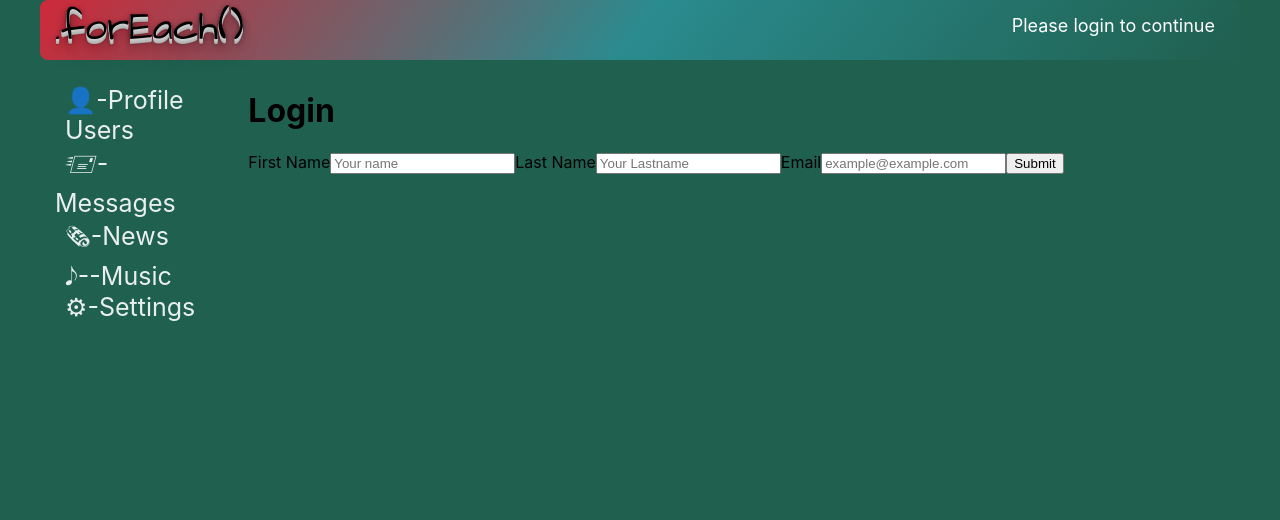
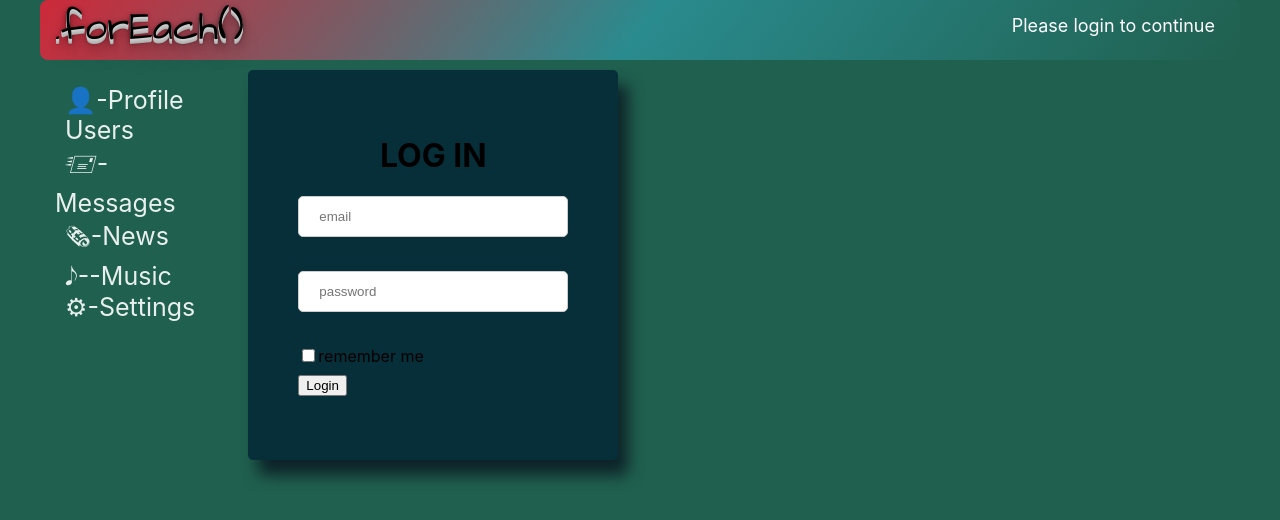
Before and after one commit to VladKravets/socialNet, a React (Create React App) app: page /login in a window 1280 px wide. Shown: the top 520 px of the page. Built offline with nearby package versions, Linux system fonts and the light colour scheme; no server answers.

Commit message:
added login functional

```diff
--- a/src/API/Api.ts
+++ b/src/API/Api.ts
@@ -34,6 +34,12 @@ export const authAPI = {
             .then(responce => {
                 return responce.data
             })
+    },
+    login(email: string, password: string, rememberMe: boolean) {
+        return instance.post('auth/login', {email, password, rememberMe: false});
+    },
+    logout() {
+        return instance.delete('auth/login');
     }
 
 }
--- a/src/App.tsx
+++ b/src/App.tsx
@@ -6,7 +6,7 @@ import DialogsContainer from "./components/Dialogs/DialogsContainer";
 import {Music} from "./components/Music";
 import {News} from "./components/News/News";
 import {Settings} from "./components/Settings";
-import {Login} from "./components/Login/Login";
+import Login from "./components/Login/Login";
 import UsersContainer from "./components/Users/UsersContainer";
 import ProfileContainer from "./components/Profile/ProfileContainer";
 import HeaderContainer from "./components/Header/HeaderContainer";
--- a/src/Redux/auth-reducer.ts
+++ b/src/Redux/auth-reducer.ts
@@ -1,61 +1,82 @@
 import {authAPI} from "../API/Api";
 import {ThunkAction} from "redux-thunk";
-import {Dispatch} from "redux";
 
-export const SET_USER_DATA = 'SET-USER-DATA';
 
-export type AuthDataStateType = {
-    userId: number | null
+const SET_USER_DATA = 'SET-USER-DATA';
+
+export type AuthDataType = {
+    id: number | null
     email: string | null
     login: string | null
     isAuth: boolean
 }
+export type AuthResponseType = {
+    resultCode: number
+    messages: Array<string>
+    data: {
+        id: number
+        email: string
+        login: string
+    }
+}
+export type LoginResponseType = {
+    resultCode: number
+    messages: Array<string>
+    data: {
+        userId: number
+    }
+}
 
-// export type AuthResponseType = {
-//     resultCode: number
-//     messages: Array<string>
-//     data: {
-//         id: number
-//         email: string
-//         login: string
-//     }
-// }
-
-const initialUsers: AuthDataStateType = {
-    userId: null,
+const initialUsers: AuthDataType = {
+    id: null,
     email: null,
     login: null,
     isAuth: false
 }
 
-export const authReducer = (state = initialUsers, action: AuthReducerActionType): AuthDataStateType => {
+export const authReducer = (state = initialUsers, action: AuthReducerActionType): AuthDataType => {
     switch (action.type) {
         case SET_USER_DATA:
-            return ({
-                ...state,
-                ...action.data,
-                isAuth: true
-            })
+            return {...state, ...action.data}
         default:
             return state;
     }
 }
 export type AuthReducerActionType = ReturnType<typeof setUserDataAC>
 
-export const setUserDataAC = (userId: number, email: string, login: string) => ({
+// ACTION CREATORS
+export const setUserDataAC = (id: number | null, email: string | null, login: string | null, isAuth: boolean) => ({
     type: SET_USER_DATA,
-    data: {userId, email, login}
+    data: {id, email, login, isAuth}
 } as const);
-export type ThunkUsersType = ThunkAction<void, AuthDataStateType, unknown, AuthReducerActionType>
 
-export const getAuthUserDataTC = (): ThunkUsersType => {
-    return (dispatch: Dispatch) => {
-        authAPI.authGet()
-            .then((data) => {
-                if (data.resultCode === 0) {
-                    let {id, login, email} = data.data
-                    dispatch(setUserDataAC(id, email, login))
-                }
-            })
+
+export type ThunkAuthType = ThunkAction<void, AuthDataType, unknown, AuthReducerActionType>
+
+// THUNK CREATORS
+export const getAuthUserDataTC = (): ThunkAuthType => (dispatch) => {
+    return authAPI.authGet()
+        .then(response => {
+            if (response.data.resultCode === 0) {
+                let {id, email, login} = response.data.data;
+                dispatch(setUserDataAC(id, email, login, true));
+            }
+        })
+}
+export const loginTC = (email: string, password: string, rememberMe: boolean,
+                      setStatus: (status?: any) => void): ThunkAuthType => async dispatch => {
+    const res = await authAPI.login(email, password, rememberMe)
+    if (res.data.resultCode === 0) {
+        dispatch(getAuthUserDataTC());
+    } else {
+        setStatus(res.data.messages)
     }
 }
+export const logoutTC = (): ThunkAuthType => async dispatch => {
+    const res = await authAPI.logout()
+    if (res.data.resultCode === 0) {
+        dispatch(setUserDataAC(null, null, null, false));
+    }
+}
+
+export default authReducer;
--- a/src/components/Login/Login.tsx
+++ b/src/components/Login/Login.tsx
@@ -1,14 +1,84 @@
 import React from 'react';
-import LoginForm from "./LoginForm";
+import {Formik, Form, Field, FormikValues, FormikHelpers, FormikProps} from 'formik';
+import * as Yup from 'yup';
+import s from './Login.module.css'
+import a from '../../common/Button.module.css'
+import FormControl from "../../common/FormControl/FormControl";
+import {connect} from "react-redux";
+import login from "../../Redux/auth-reducer";
+import {RootStateType} from "../../Redux/redux-store";
+import {Navigate} from "react-router-dom";
 
-export const Login = () => {
-   const onSubmit=(formData:any)=>{
-       console.log(formData)
-   }
+type InitialValuesType = {
+    email: string
+    password: string
+    rememberMe: boolean
+}
+type LoginType = {
+    login: (email: string, password: string, rememberMe: boolean, setStatus: (status?: any) => void) => void
+    isAuth: boolean
+}
+type MapStateTotPropsType = {
+    isAuth: boolean
+}
+export const Login = (props: LoginType) => {
+    const initialValues: InitialValuesType = {
+        email: '',
+        password: '',
+        rememberMe: false
+    }
+    const validationSchema = Yup.object({
+        email: Yup.string().required('Required').email('Invalid email format'),
+        password: Yup.string().required('Required').min(5, 'Minimum 5 symbols'),
+    })
+    const onSubmit = (values: InitialValuesType, {setSubmitting, setStatus}: FormikHelpers<InitialValuesType>) => {
+        props.login(values.email, values.password, values.rememberMe, setStatus)
+        setSubmitting(false)
+    }
+
+    if (props.isAuth) {
+        return <Navigate to={"/profile"}/>
+    }
+
     return (
-        <div>
-            <h1>Login</h1>
-            <LoginForm onSubmit={onSubmit}/>
+        <div className={s.formContainer}>
+            <h1>LOG IN</h1>
+            <Formik initialValues={initialValues}
+                    validationSchema={validationSchema}
+                    validateOnBlur
+                    onSubmit={onSubmit}>
+                {(formik: FormikProps<FormikValues>) => {
+                    const {isSubmitting, status} = formik
+                    return (
+                        <Form>
+                            <div>
+                                <FormControl control={'input'} name={'email'} placeholder={'email'}/>
+                            </div>
+                            <div>
+                                <FormControl control={'password'} name={'password'} placeholder={'password'}/>
+                            </div>
+                            <div style={{marginBottom: '8px'}}>
+                                <Field type={'checkbox'} name={'rememberMe'} id={'rememberMe'}/>
+                                <label htmlFor={'rememberMe'}>remember me</label>
+                            </div>
+                            <div>
+                                <button className={a.button} type={'submit'} disabled={isSubmitting}>
+                                    Login
+                                </button>
+                            </div>
+                            {status
+                                ? <span style={{color: 'red'}}>Your email or password is incorrect</span>
+                                : <span style={{margin: '8px', width: '300px'}}></span>}
+                        </Form>
+                    )
+                }}
+
+            </Formik>
         </div>
     );
 };
+
+const mapStateToProps = (state: RootStateType): MapStateTotPropsType => {
+    return {isAuth: state.auth.isAuth}
+}
+export default connect(mapStateToProps, {login})(Login);
```
